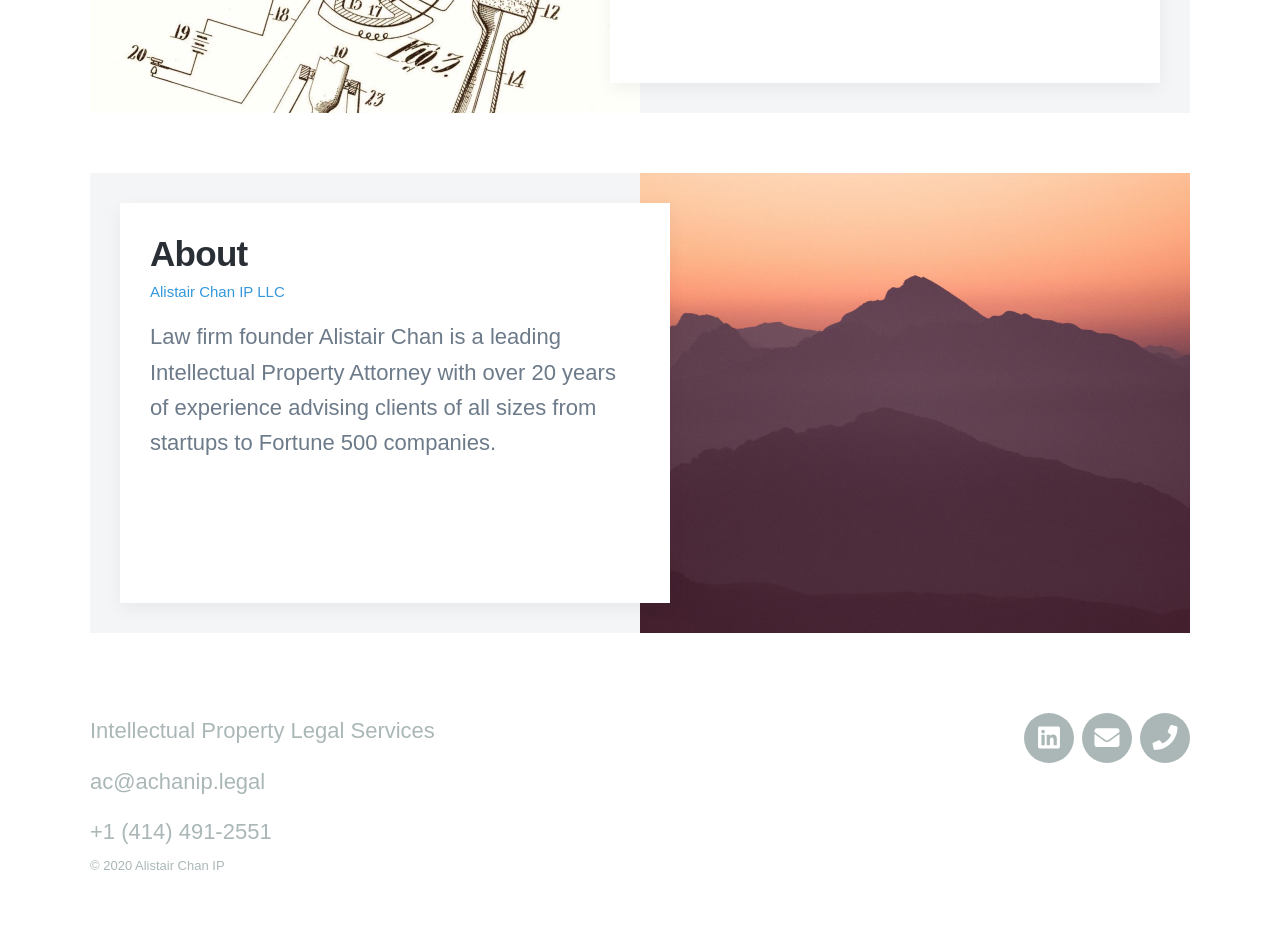
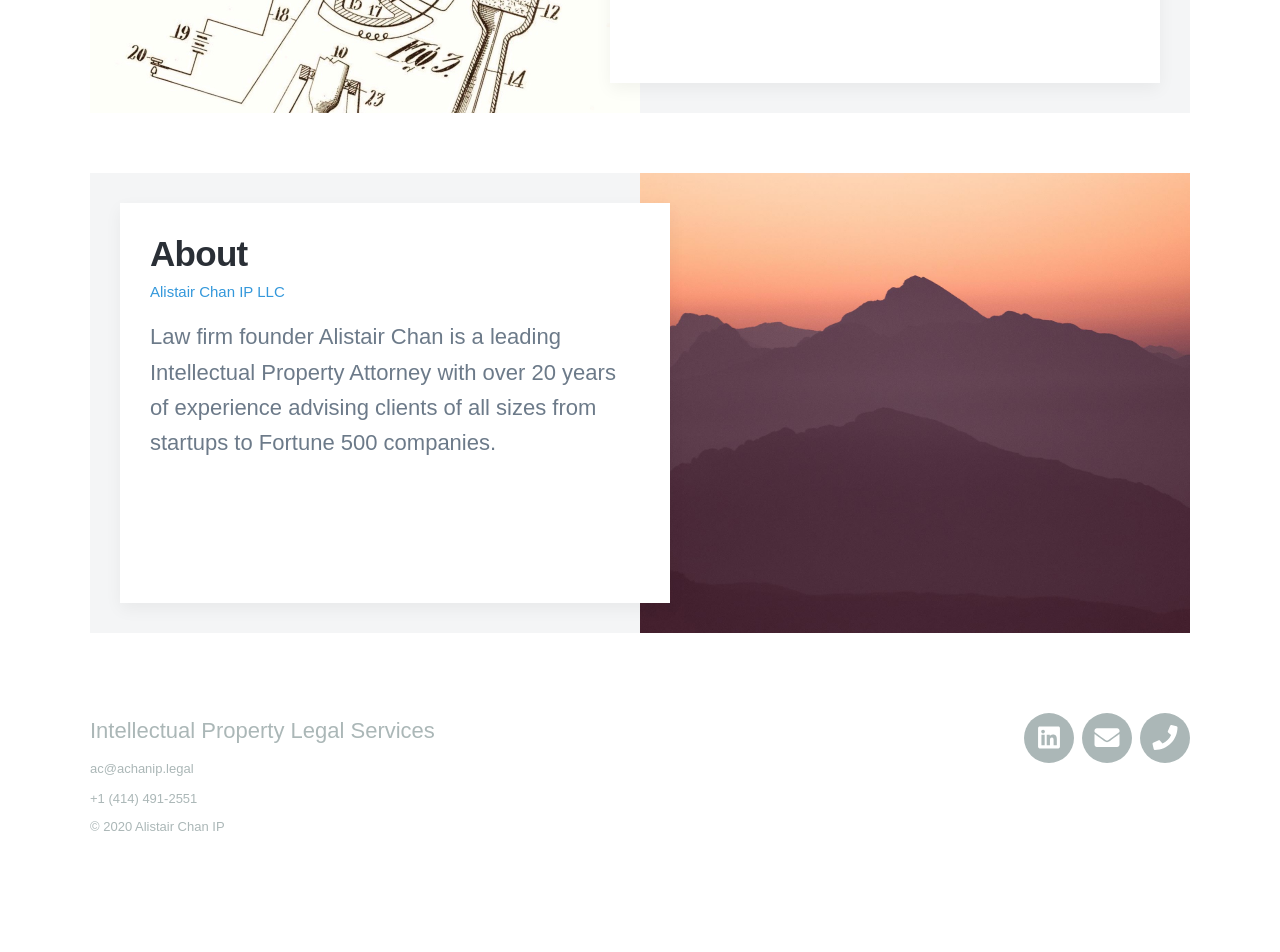
Before and after one commit to alistairchan/alistairchan.github.io, a Jekyll site: the page built from index.html, in a window 1280 px wide. Shown: the part 989-1941 px from the top of the page. Built offline with Jekyll 4.4.1, drawn with Linux system fonts in a browser that asks for light colours; nearby versions of some CDN libraries; some web fonts are replaced; after the commit the page ends 1902 px from its top, so only the background shows below that.

Commit message:
Update footer.html

```diff
--- a/_includes/footer.html
+++ b/_includes/footer.html
@@ -3,8 +3,8 @@
 	<div class="wrap">
 
 		<p class="footer__text">{{ site.data.settings.footer_settings.footer_tagline }}</p>
-		<p class="footer__text">ac@achanip.legal</p>
-		<p class="footer__text">+1 (414) 491-2551</p>
+		<p class="footer__copyright">ac@achanip.legal</p>
+		<p class="footer__copyright">+1 (414) 491-2551</p>
 
 		<div class="footer__copyright">
 			<span>© {{ 'now' | date: "%Y" }} {{ site.data.settings.basic_settings.site_title }}</span>
```
